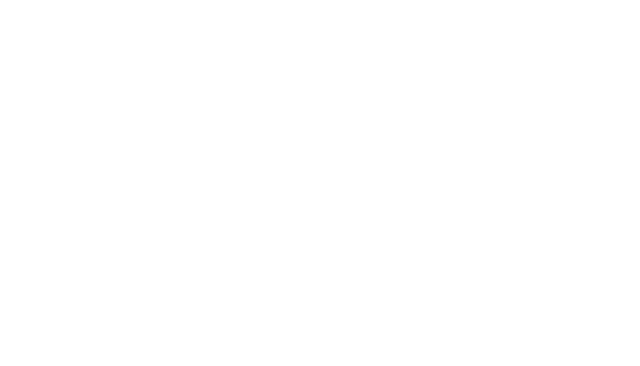
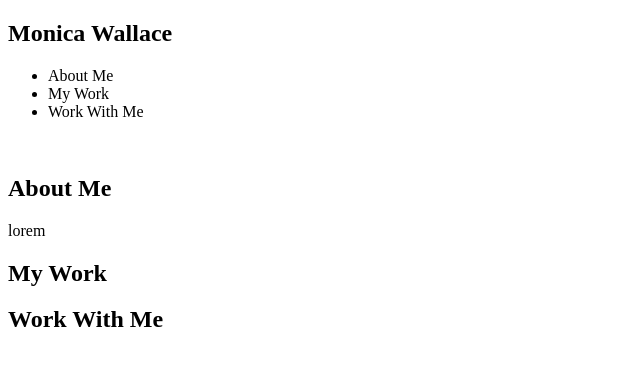
Before and after one commit to Monica-Claire/Portfolio, a plain HTML site: page index.html in a window 1280 px wide. Shown: the whole page, without its empty margins (0-640 px from the left). Drawn offline with Linux system fonts and the light colour scheme.

Commit message:
used wireframe to layout website

```diff
--- a/index.html
+++ b/index.html
@@ -8,23 +8,41 @@
 <body>
 
 <nav>
-
+    <h1>Monica Wallace</h1>
+    <ul>
+        <li href="#about" >About Me</li>
+        <li href="#work" >My Work</li>
+        <li href="#contact" >Work With Me</li>
+    </ul>
 </nav>
 
-<section class="about-me">
-
+<section class="about">
+    <div>
+        <img src="">
+    </div>
+    <div>
+        <h2>About Me</h2>
+        <p>lorem</p>
+    </div>
 </section>
 
-<main class="my-work">
+<main class="work">
+    <h2>My Work</h2>
+    <div>
 
+    </div>
 </main>
 
-<section class="contact-me">
-
+<section class="contact">
+    <h2>Work With Me</h2>
+    <form></form>
+    <div>
+        <!--add socials-->
+    </div>
 </section>
 
 <footer>
-
+    <!--add created by-->
 </footer>
 
 </body>
```
